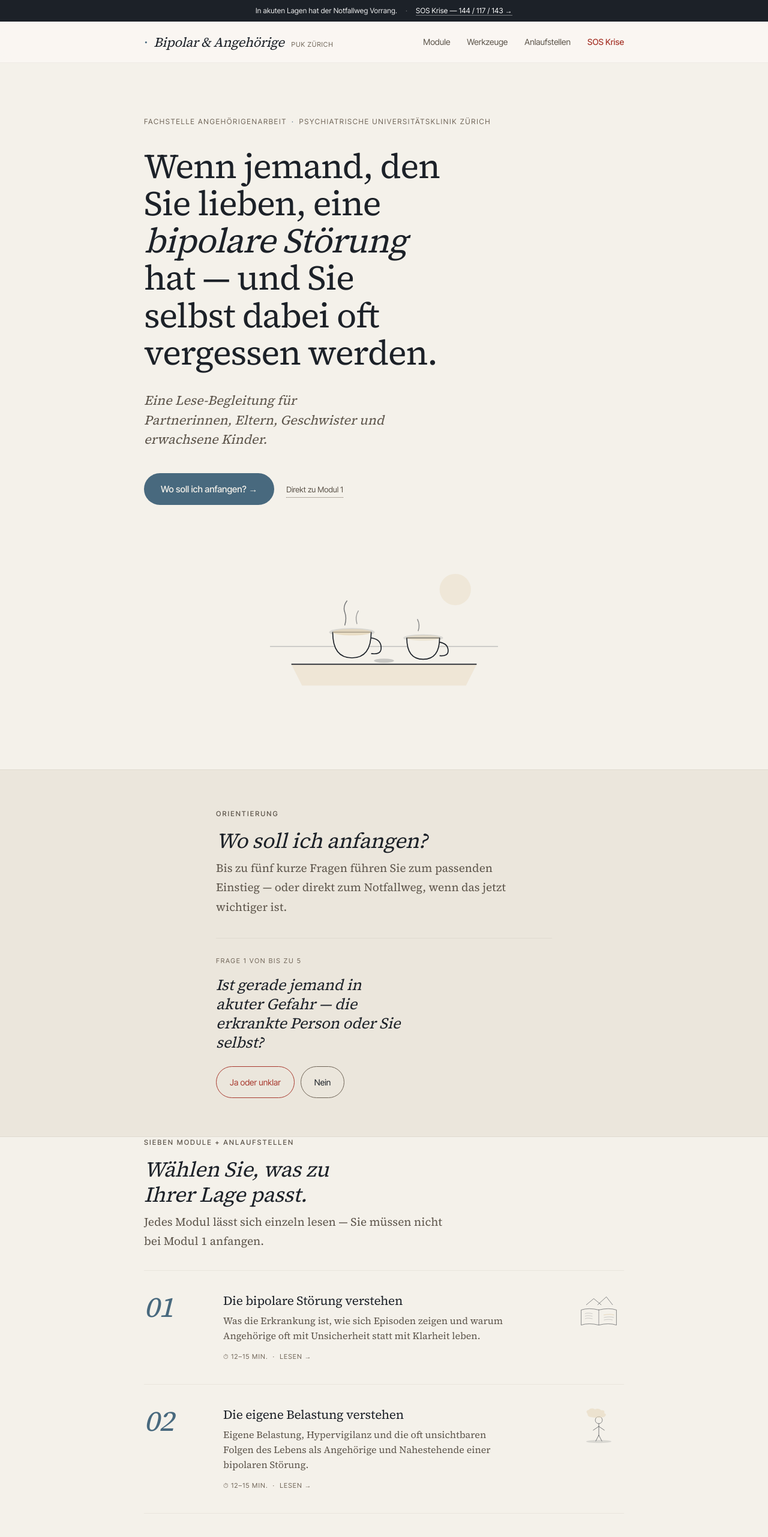
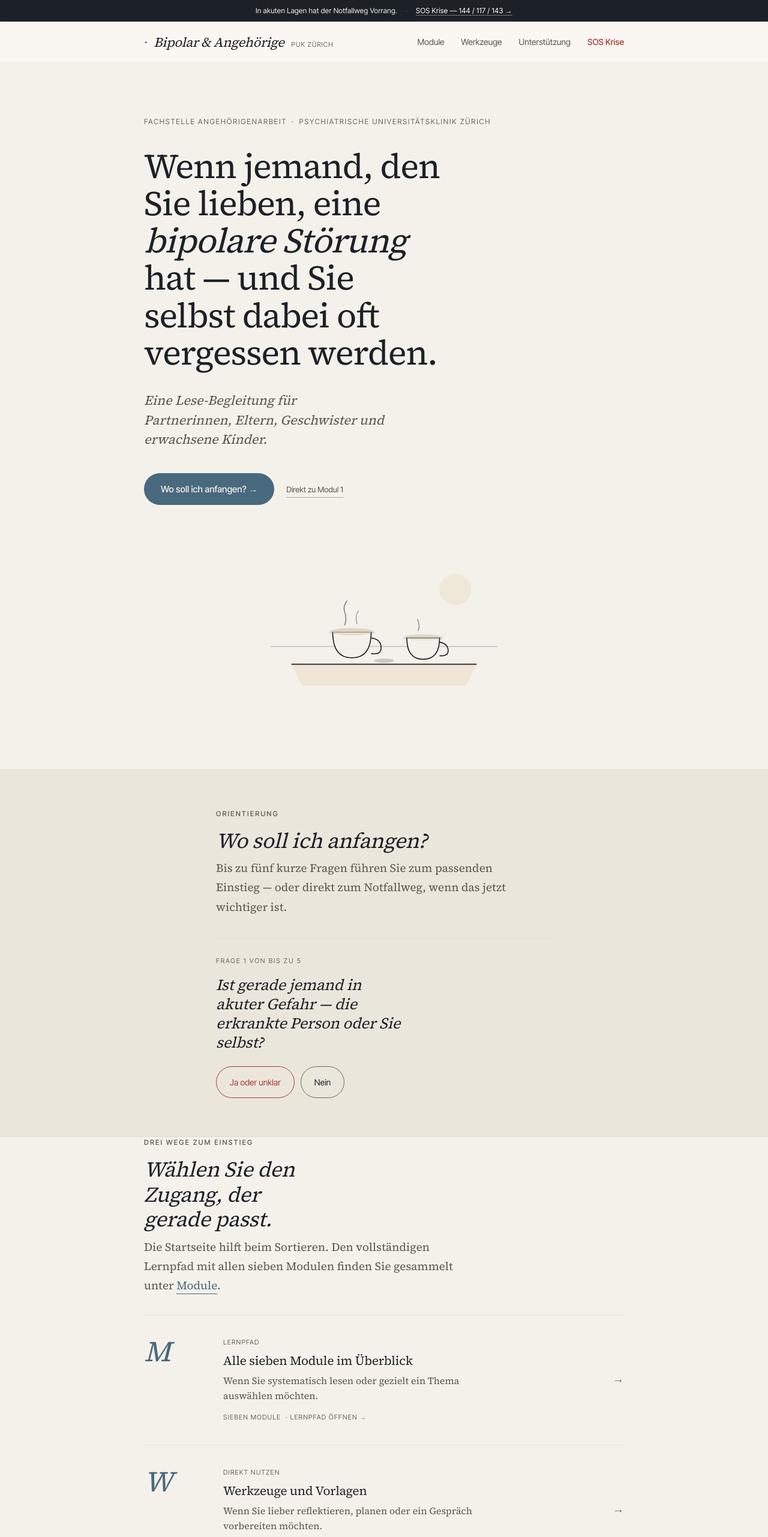
Before and after one commit to christaegger-dot/angehoerige-bipolar-puk, a React (Vite) app: page / in a window 1280 px wide. Shown: the top 2563 px of the page at 60% size. Built offline with nearby package versions, Linux system fonts and the light colour scheme.

Commit message:
refactor: clarify p1 content structure and navigation roles

```diff
--- a/src/home.jsx
+++ b/src/home.jsx
@@ -1,11 +1,9 @@
-// Home — editorial single column, one triage flow, modules as nummerierte Liste
+// Home — editorial single column, one triage flow, clear entry paths
 
 import { navHandler, navHref, navPreloadProps } from './nav-handler.js';
 import { Ill } from './illustrations.jsx';
-import { ANLAUFSTELLEN_ENTRY, MODULES, TOOLS } from './site-content.js';
+import { ANLAUFSTELLEN_ENTRY, TOOLS } from './site-content.js';
 import { TriageFlow } from './triage-flow.jsx';
-const AnlaufstellenIllu = Ill[ANLAUFSTELLEN_ENTRY.illu];
-
 
 function HomePage({ onNavigate }) {
   return (
@@ -47,43 +45,51 @@ function HomePage({ onNavigate }) {
         </div>
       </section>
 
-      {/* MODULES — nummerierte Liste */}
+      {/* ENTRY PATHS */}
       <section>
         <div className="col-wide">
-          <span className="kicker">Sieben Module + Anlaufstellen</span>
-          <h2 style={{ maxWidth: '20ch', marginBottom: 8, fontStyle: 'italic' }}>Wählen Sie, was zu Ihrer Lage passt.</h2>
-          <p style={{ color: 'var(--ink-soft)', maxWidth: '50ch', marginBottom: 32 }}>Jedes Modul lässt sich einzeln lesen — Sie müssen nicht bei Modul 1 anfangen.</p>
+          <span className="kicker">Drei Wege zum Einstieg</span>
+          <h2 style={{ maxWidth: '20ch', marginBottom: 8, fontStyle: 'italic' }}>Wählen Sie den Zugang, der gerade passt.</h2>
+          <p style={{ color: 'var(--ink-soft)', maxWidth: '52ch', marginBottom: 32 }}>Die Startseite hilft beim Sortieren. Den vollständigen Lernpfad mit allen sieben Modulen finden Sie gesammelt unter <a className="link-underline" href={navHref('module')} onClick={navHandler('module', onNavigate)} {...navPreloadProps('module')}>Module</a>.</p>
           <div className="module-list">
-            {MODULES.map((m) => {
-              const Illu = Ill[m.illu];
-              return (
-                <a key={m.num} className="module-row" href={navHref('modul' + m.num)} onClick={navHandler('modul' + m.num, onNavigate)} {...navPreloadProps('modul' + m.num)}>
-                  <div className="module-num">{m.num.toString().padStart(2, '0')}</div>
-                  <div className="module-content">
-                    <h3>{m.title}</h3>
-                    <p>{m.desc}</p>
-                    <div className="module-meta">
-                      <span>⏱ {m.time}</span>
-                      <span>·</span>
-                      <span>Lesen →</span>
-                    </div>
-                  </div>
-                  <div className="module-illu">{Illu && <Illu size={84} />}</div>
-                </a>);
-
-            })}
+            <a className="module-row" href={navHref('module')} onClick={navHandler('module', onNavigate)} {...navPreloadProps('module')}>
+              <div className="module-num">M</div>
+              <div className="module-content">
+                <div className="module-row-numlabel">Lernpfad</div>
+                <h3>Alle sieben Module im Überblick</h3>
+                <p>Wenn Sie systematisch lesen oder gezielt ein Thema auswählen möchten.</p>
+                <div className="module-meta">
+                  <span>Sieben Module</span>
+                  <span>· Lernpfad öffnen →</span>
+                </div>
+              </div>
+              <div className="module-row-arrow" aria-hidden="true">→</div>
+            </a>
+            <a className="module-row" href={navHref('werkzeuge')} onClick={navHandler('werkzeuge', onNavigate)} {...navPreloadProps('werkzeuge')}>
+              <div className="module-num">W</div>
+              <div className="module-content">
+                <div className="module-row-numlabel">Direkt nutzen</div>
+                <h3>Werkzeuge und Vorlagen</h3>
+                <p>Wenn Sie lieber reflektieren, planen oder ein Gespräch vorbereiten möchten.</p>
+                <div className="module-meta">
+                  <span>Neun Werkzeuge</span>
+                  <span>· Werkzeuge öffnen →</span>
+                </div>
+              </div>
+              <div className="module-row-arrow" aria-hidden="true">→</div>
+            </a>
             <a className="module-row module-row-resource" href={navHref('unterstuetzung')} onClick={navHandler('unterstuetzung', onNavigate)} {...navPreloadProps('unterstuetzung')}>
               <div className="module-num module-num-resource">→</div>
               <div className="module-content">
+                <div className="module-row-numlabel">Hilfe finden</div>
                 <h3>{ANLAUFSTELLEN_ENTRY.title}</h3>
                 <p>{ANLAUFSTELLEN_ENTRY.desc}</p>
                 <div className="module-meta">
                   <span>⏱ {ANLAUFSTELLEN_ENTRY.time}</span>
-                  <span>·</span>
-                  <span>Anlaufstellen &amp; Material →</span>
+                  <span>· Hilfe, Material &amp; Kontakt →</span>
                 </div>
               </div>
-              <div className="module-illu">{AnlaufstellenIllu && <AnlaufstellenIllu size={84} />}</div>
+              <div className="module-row-arrow" aria-hidden="true">→</div>
             </a>
           </div>
         </div>
--- a/src/modul3.jsx
+++ b/src/modul3.jsx
@@ -317,7 +317,7 @@ function Modul3Page({ onNavigate }) {
               <p>Unkontrollierte Geldausgaben, die Existenzen gefährden. In einer manischen Phase kann ein Mensch in wenigen Tagen die Ersparnisse einer Familie auflösen. Konkrete Vorkehrungen (Ausgabenlimit, Bankvollmacht oder Vorsorgeauftrag, Bankabsprachen) finden Sie in Modul 6.</p>
 
               <h3>Sexuelle Enthemmung</h3>
-              <p>Grenzüberschreitungen, die die Beziehung tief verletzen. Das ist ein Thema für professionelle Begleitung — nicht für Alleinbewältigung. Anlaufstellen nach Situation finden Sie in der <a className="link-underline" href={navHref('unterstuetzung')} onClick={navHandler('unterstuetzung', onNavigate)}>Schnellstart-Übersicht</a>.</p>
+              <p>Grenzüberschreitungen, die die Beziehung tief verletzen. Das ist ein Thema für professionelle Begleitung — nicht für Alleinbewältigung. Anlaufstellen nach Situation finden Sie unter <a className="link-underline" href={navHref('unterstuetzung')} onClick={navHandler('unterstuetzung', onNavigate)}>Unterstützung und Ressourcen</a>.</p>
 
               <h3>Verbale und körperliche Gewalt</h3>
               <p>Aggression, die verletzt — auch wenn sie krankheitsbedingt ist. Wenn Sie Gewalt erfahren: Sie haben das Recht, sich in Sicherheit zu bringen. Immer.</p>
--- a/src/modul4.jsx
+++ b/src/modul4.jsx
@@ -136,13 +136,13 @@ function Modul4Page({ onNavigate }) {
   }, []);
 
   const sections = [
-    { id: 's1', label: 'Da und doch nicht da' },
+    { id: 's1', label: 'Trauer ohne klaren Abschied' },
     { id: 's2', label: 'Wie Erschöpfung sich aufbaut' },
-    { id: 's3', label: 'Warnzeichen in Körper, Gefühl, Verhalten' },
+    { id: 's3', label: 'Warnzeichen' },
     { id: 's4', label: 'Schonhaltung & Identitätsverlust' },
     { id: 's5', label: 'Was auf der Strecke bleibt' },
     { id: 's6', label: 'Wenn Kinder mittragen' },
-    { id: 's7', label: 'Erste Gegensteuerung' },
+    { id: 's7', label: 'Warnsignale & Gegensteuerung' },
     { id: 's8', label: 'Worauf es ankommt' },
   ];
 
@@ -170,7 +170,7 @@ function Modul4Page({ onNavigate }) {
               <span className="module-detail-meta-time">⏱ 14–16 Minuten · 8 Abschnitte</span>
             </div>
             <h1>Wenn die Kraft <em>nachlässt</em></h1>
-            <p className="lede">Die Erschöpfung von Angehörigen baut sich über Jahre auf und verschwindet nicht zwischen Episoden. Schonhaltung und Identitätsverlust sind häufige Folgen. Wenn der Alltag nur noch um die Erkrankung kreist, ist Gegensteuern erforderlich.</p>
+            <p className="lede">Die Erschöpfung von Angehörigen baut sich über Jahre auf und verschwindet nicht zwischen Episoden. Schonhaltung und Identitätsverlust sind häufige Folgen. Dieses Modul schaut weniger auf Beziehung oder Akuthilfe als auf das, was Dauerbelastung mit Ihnen selbst macht.</p>
           </div>
         </header>
 
@@ -213,7 +213,7 @@ function Modul4Page({ onNavigate }) {
 
               <aside className="callout">
                 <span className="callout-label">Wenn diese Trauer gross wird</span>
-                <p>Unterstützung kann helfen — sei es über Einzel- oder Paartherapie, eine Angehörigengruppe (VASK Zürich, Selbsthilfe Zürich) oder bei anhaltend komplizierter Trauer eine Fachperson für Trauerbegleitung. Kontaktdaten und weitere Anlaufstellen finden Sie in der <a className="link-underline" href={navHref('unterstuetzung')} onClick={navHandler('unterstuetzung', onNavigate)}>Schnellstart-Übersicht</a>.</p>
+                <p>Unterstützung kann helfen — sei es über Einzel- oder Paartherapie, eine Angehörigengruppe (VASK Zürich, Selbsthilfe Zürich) oder bei anhaltend komplizierter Trauer eine Fachperson für Trauerbegleitung. Kontaktdaten und weitere Anlaufstellen finden Sie unter <a className="link-underline" href={navHref('unterstuetzung')} onClick={navHandler('unterstuetzung', onNavigate)}>Unterstützung und Ressourcen</a>.</p>
               </aside>
 
               <p>Zwischen schweren Zeiten gibt es auch Inseln: ein ruhiger Sonntag, ein gutes Gespräch, das Gefühl, dass es sich doch lohnt. Diese Inseln sind klein, aber sie tragen.</p>
@@ -377,7 +377,7 @@ function Modul4Page({ onNavigate }) {
               <p>Chronische Belastung hat körperliche Folgen — Blutdruck, Immunsystem, Schlaf. Ihr Hausarzt kann helfen, diese früh zu erkennen.</p>
 
               <h3>5. Peer-Kontakt suchen</h3>
-              <p>Andere Angehörige verstehen, ohne dass Sie erklären müssen. Anlaufstellen finden Sie in der <a className="link-underline" href={navHref('unterstuetzung')} onClick={navHandler('unterstuetzung', onNavigate)}>Schnellstart-Übersicht</a>.</p>
+              <p>Andere Angehörige verstehen, ohne dass Sie erklären müssen. Anlaufstellen finden Sie unter <a className="link-underline" href={navHref('unterstuetzung')} onClick={navHandler('unterstuetzung', onNavigate)}>Unterstützung und Ressourcen</a>.</p>
 
               <aside className="callout callout-soft">
                 <span className="callout-label">Reflexion</span>
@@ -385,18 +385,18 @@ function Modul4Page({ onNavigate }) {
               </aside>
 
               <div className="next-modules">
+                <a className="next-module" href={navHref('modul5')} onClick={navHandler('modul5', onNavigate)}>
+                  <span className="next-module-num">05</span>
+                  <div>
+                    <h3>Loyalitätskonflikte</h3>
+                    <p>Wenn Erschöpfung innerlich in Schuld, Selbstschutz und schwierige Grenzen kippt.</p>
+                  </div>
+                </a>
                 <a className="next-module" href={navHref('werkzeuge')} onClick={navHandler('werkzeuge', onNavigate)}>
                   <span className="next-module-num">W</span>
                   <div>
                     <h3>Werkzeuge — Belastungs-Selbstcheck</h3>
                     <p>Ein Fragebogen, der Ihren aktuellen Stand auf der Reservoir-Skala genauer einordnet. Anonym, im Browser.</p>
-                  </div>
-                </a>
-                <a className="next-module" href={navHref('modul6')} onClick={navHandler('modul6', onNavigate)}>
-                  <span className="next-module-num">06</span>
-                  <div>
-                    <h3>Was Sie konkret tun können</h3>
-                    <p>Werkzeuge, Gespräche und konkrete Schritte — wenn Sie nicht mehr nur lesen, sondern handeln möchten.</p>
                   </div>
                 </a>
               </div>
--- a/src/modul7.jsx
+++ b/src/modul7.jsx
@@ -191,11 +191,11 @@ function Modul7Page({ onNavigate }) {
   }, []);
 
   const sections = [
-    { id: 's1', label: 'Wie die lange Strecke trägt' },
-    { id: 's2', label: 'Der Tag danach' },
+    { id: 's1', label: 'Die lange Strecke' },
+    { id: 's2', label: 'Nach der Krise' },
     { id: 's3', label: 'Selbstfürsorge als Schutz' },
     { id: 's4', label: 'Was langfristig trägt' },
-    { id: 's5', label: 'Die eigene Welt zurückholen' },
+    { id: 's5', label: 'Eigene Welt zurückholen' },
     { id: 's6', label: 'Trialog & Zusammenarbeit' },
     { id: 's7', label: 'Was Zeit anders macht' },
     { id: 's8', label: 'Wachstum & Rückfall' },
@@ -226,7 +226,7 @@ function Modul7Page({ onNavigate }) {
               <span className="module-detail-meta-time">⏱ 12–14 Minuten · 9 Abschnitte</span>
             </div>
             <h1>Langfristige <em>Tragfähigkeit</em></h1>
-            <p className="lede">Nach einer Krise kommt eine eigene Phase mit Erschöpfung, Wut und Erleichterung gleichzeitig. Tragfähigkeit entsteht durch Routinen, nicht durch Perfektion. Selbstfürsorge ist kein Luxus, sondern schützt vor Auszehrung.</p>
+            <p className="lede">Nach einer Krise kommt eine eigene Phase mit Erschöpfung, Wut und Erleichterung gleichzeitig. Dieses Modul geht nicht zurück in Akuthilfe oder Grenzfragen, sondern in die lange Strecke: Wie Tragfähigkeit, eigene Welt und etwas mehr Boden über Zeit wieder aufgebaut werden.</p>
           </div>
         </header>
 
@@ -451,8 +451,8 @@ function Modul7Page({ onNavigate }) {
                 <a className="next-module" href={navHref('unterstuetzung')} onClick={navHandler('unterstuetzung', onNavigate)}>
                   <span className="next-module-num next-module-num-resource">→</span>
                   <div>
-                    <h3>Anlaufstellen — Unterstützung und Ressourcen</h3>
-                    <p>Anlaufstellen nach Situation, Materialien und konkrete nächste Schritte.</p>
+                    <h3>Unterstützung und Ressourcen</h3>
+                    <p>Wenn Sie jetzt vor allem Hilfe, Material, Kontakt oder eine konkrete nächste Adresse brauchen.</p>
                   </div>
                 </a>
                 <a className="next-module" href={navHref('werkzeuge')} onClick={navHandler('werkzeuge', onNavigate)}>
@@ -476,7 +476,7 @@ function Modul7Page({ onNavigate }) {
                   ← Modul 06 — Was Sie konkret tun können
                 </a>
                 <a className="module-nav-btn module-nav-next" href={navHref('unterstuetzung')} onClick={navHandler('unterstuetzung', onNavigate)}>
-                  Anlaufstellen — Unterstützung und Ressourcen →
+                  Unterstützung und Ressourcen →
                 </a>
               </div>
             </footer>
--- a/src/module.jsx
+++ b/src/module.jsx
@@ -10,8 +10,8 @@ function ModulePage({ onNavigate }) {
       <header className="about-hero">
         <div className="container">
           <div className="eyebrow animate-in" style={{ marginBottom: 24 }}><span className="dot"></span>Lernpfad · Psychoedukation</div>
-          <h1 className="animate-in delay-1" style={{ maxWidth: '20ch' }}>Sieben Module und ein Schnellstart.</h1>
-          <p className="lede animate-in delay-2" style={{ marginTop: 28, maxWidth: '60ch' }}>Sie können den Lernpfad linear gehen oder direkt das Modul wählen, das Ihrer Lage entspricht. Jedes Modul ist eigenständig lesbar. Anlaufstellen, Material und nächste Schritte finden Sie zusätzlich am Ende.</p>
+          <h1 className="animate-in delay-1" style={{ maxWidth: '20ch' }}>Alle sieben Module im Überblick.</h1>
+          <p className="lede animate-in delay-2" style={{ marginTop: 28, maxWidth: '60ch' }}>Hier finden Sie den Lernpfad: welches Modul welche Frage beantwortet und wie die Strecke aufgebaut ist. Sie können linear lesen oder direkt das Modul wählen, das Ihrer Lage entspricht. Hilfe, Material und direkte Kontakte finden Sie separat unter Unterstützung.</p>
         </div>
       </header>
 
@@ -36,12 +36,12 @@ function ModulePage({ onNavigate }) {
             <a className="module-row module-row-resource" href={navHref('unterstuetzung')} onClick={navHandler('unterstuetzung', onNavigate)} {...navPreloadProps('unterstuetzung')}>
               <div className="module-num module-num-resource">→</div>
               <div className="module-content">
-                <div className="module-row-numlabel">Schnellstart</div>
+                <div className="module-row-numlabel">Unterstützung</div>
                 <h3>{ANLAUFSTELLEN_ENTRY.title}</h3>
                 <p>{ANLAUFSTELLEN_ENTRY.desc}</p>
                 <div className="module-meta">
                   <span>⏱ {ANLAUFSTELLEN_ENTRY.time}</span>
-                  <span>· Anlaufstellen &amp; Material →</span>
+                  <span>· Hilfe, Material &amp; Kontakt →</span>
                 </div>
               </div>
               <div className="module-row-arrow" aria-hidden="true">→</div>
@@ -54,15 +54,15 @@ function ModulePage({ onNavigate }) {
         <div className="container">
           <div className="section-head">
             <div className="label-col">
-              <span className="num">— Orientierung</span>
-              <span className="eyebrow">Bis zu fünf kurze Fragen</span>
+              <span className="num">— Optionaler Einstieg</span>
+              <span className="eyebrow">Wenn Sie schneller sortieren möchten</span>
             </div>
             <div>
-              <h2>Sie wissen nicht, welches Modul für Sie passt? Der gleiche Orientierungsweg wie auf der Startseite hilft beim Einstieg.</h2>
+              <h2>Sie wissen noch nicht, welches Modul passt? Die kurze Orientierung von der Startseite hilft auch hier.</h2>
             </div>
           </div>
           <p className="triage-intro" style={{ maxWidth: '50ch', marginTop: 16 }}>
-            Sie können die Orientierung hier direkt beantworten oder oben ein Modul frei wählen.
+            Die Modulseite bleibt der Lernpfad. Wenn Sie nicht erst die Titel vergleichen möchten, können Sie hier den schnelleren Einstieg nutzen.
           </p>
           <TriageFlow onNavigate={onNavigate} />
         </div>
--- a/src/shared.jsx
+++ b/src/shared.jsx
@@ -25,7 +25,7 @@ function Nav({ page, onNavigate }) {
         <div className="nav-links">
           <a href={navHref('module')} className={page === 'module' ? 'active' : ''} onClick={navHandler('module', onNavigate)} {...navPreloadProps('module')} aria-current={page === 'module' ? 'page' : undefined}>Module</a>
           <a href={navHref('werkzeuge')} className={page === 'werkzeuge' ? 'active' : ''} onClick={navHandler('werkzeuge', onNavigate)} {...navPreloadProps('werkzeuge')} aria-current={page === 'werkzeuge' ? 'page' : undefined}>Werkzeuge</a>
-          <a href={navHref('unterstuetzung')} className={page === 'unterstuetzung' ? 'active' : ''} onClick={navHandler('unterstuetzung', onNavigate)} {...navPreloadProps('unterstuetzung')} aria-current={page === 'unterstuetzung' ? 'page' : undefined}>Anlaufstellen</a>
+          <a href={navHref('unterstuetzung')} className={page === 'unterstuetzung' ? 'active' : ''} onClick={navHandler('unterstuetzung', onNavigate)} {...navPreloadProps('unterstuetzung')} aria-current={page === 'unterstuetzung' ? 'page' : undefined}>Unterstützung</a>
           <a href={navHref('notfall')} className="nav-sos" onClick={navHandler('notfall', onNavigate)} {...navPreloadProps('notfall')}>SOS Krise</a>
         </div>
       </div>
--- a/src/unterstuetzung.jsx
+++ b/src/unterstuetzung.jsx
@@ -1,4 +1,4 @@
-// Anlaufstellen — Beratung, Materialien, Handouts (Schnellstart, kein Lesemodul).
+// Unterstützung und Ressourcen — Beratung, Materialien, Handouts und Kontakt als Hub.
 
 import React from 'react';
 import { ToolOverlay } from './tool-overlay.jsx';
@@ -589,9 +589,9 @@ function UnterstuetzungPage({ onNavigate }) {
     <>
       <header className="about-hero">
         <div className="container">
-          <div className="eyebrow animate-in" style={{ marginBottom: 24 }}><span className="dot"></span>Anlaufstellen · Schnellstart</div>
-          <h1 className="animate-in delay-1" style={{ maxWidth: '22ch' }}>Unterstützung und Ressourcen — Orientierung nach Situation.</h1>
-          <p className="lede animate-in delay-2" style={{ marginTop: 28, maxWidth: '60ch' }}>Anlaufstellen, Materialien und konkrete nächste Schritte. Wählen Sie den Eingang, der Ihrer Lage gerade am ehesten entspricht.</p>
+          <div className="eyebrow animate-in" style={{ marginBottom: 24 }}><span className="dot"></span>Unterstützung · Orientierung</div>
+          <h1 className="animate-in delay-1" style={{ maxWidth: '22ch' }}>Unterstützung und Ressourcen.</h1>
+          <p className="lede animate-in delay-2" style={{ marginTop: 28, maxWidth: '60ch' }}>Diese Seite bündelt vier Dinge: Hilfe finden, Material nutzen, Kontakt aufnehmen und häufige Fragen klären. Wenn Sie gerade überfordert sind, beginnen Sie am besten bei Hilfe oder Direktkontakt.</p>
         </div>
       </header>
 
@@ -599,11 +599,11 @@ function UnterstuetzungPage({ onNavigate }) {
         <div className="container">
           <div className="section-head">
             <div className="label-col">
-              <span className="num">01 / Beratung</span>
-              <span className="eyebrow">Anlaufstellen</span>
+              <span className="num">01 / Hilfe</span>
+              <span className="eyebrow">Beratung finden</span>
             </div>
             <div>
-              <h2>Diese Stellen beraten auch Sie als Angehörige.</h2>
+              <h2>Wenn Sie zuerst Unterstützung brauchen.</h2>
               <p className="lede">Kostenlos und vertraulich. Sie müssen nicht zuerst der erkrankten Person helfen, um Hilfe für sich anzunehmen.</p>
             </div>
           </div>
@@ -647,10 +647,10 @@ function UnterstuetzungPage({ onNavigate }) {
           <div className="section-head">
             <div className="label-col">
               <span className="num">02 / Material</span>
-              <span className="eyebrow">Zum Mitnehmen</span>
+              <span className="eyebrow">Lesen &amp; Drucken</span>
             </div>
             <div>
-              <h2>Materialien zum Lesen und Drucken.</h2>
+              <h2>Wenn Sie etwas Konkretes zum Mitnehmen brauchen.</h2>
               <p className="lede">Kurze Begleitungen — für Sie selbst, für ein Gespräch oder für die nächste Krise. Klick öffnet den Text; «Drucken / als PDF speichern» liefert das druckbare Format.</p>
             </div>
           </div>
@@ -686,11 +686,11 @@ function UnterstuetzungPage({ onNavigate }) {
         <div className="container">
           <div className="section-head">
             <div className="label-col">
-              <span className="num">03 / Direkt</span>
-              <span className="eyebrow">Fachstelle erreichen</span>
+              <span className="num">03 / Kontakt</span>
+              <span className="eyebrow">Direkt zur Fachstelle</span>
             </div>
             <div>
-              <h2>Sie müssen nicht wissen, was Sie sagen wollen.</h2>
+              <h2>Wenn Sie direkt mit der Fachstelle sprechen möchten.</h2>
               <p className="lede">Die Fachstelle Angehörigenarbeit berät auch Sie — nicht nur die erkrankte Person. Auch wenn Sie sich noch nicht sicher sind, ob Sie Hilfe brauchen.</p>
             </div>
           </div>
@@ -724,11 +724,11 @@ function UnterstuetzungPage({ onNavigate }) {
         <div className="container">
           <div className="section-head">
             <div className="label-col">
-              <span className="num">04 / FAQ</span>
-              <span className="eyebrow">Häufige Fragen</span>
+              <span className="num">04 / Fragen</span>
+              <span className="eyebrow">Kurz geklärt</span>
             </div>
             <div>
-              <h2>Was uns Angehörige am häufigsten fragen.</h2>
+              <h2>Was Angehörige uns dazu am häufigsten fragen.</h2>
             </div>
           </div>
           <div className="faq-list">
```
Also changed, not shown: src/modul5.jsx (+5 -5 lines), src/modul6.jsx (+32 -32 lines), 1 other file (tests, documents, lock files or other folders).
